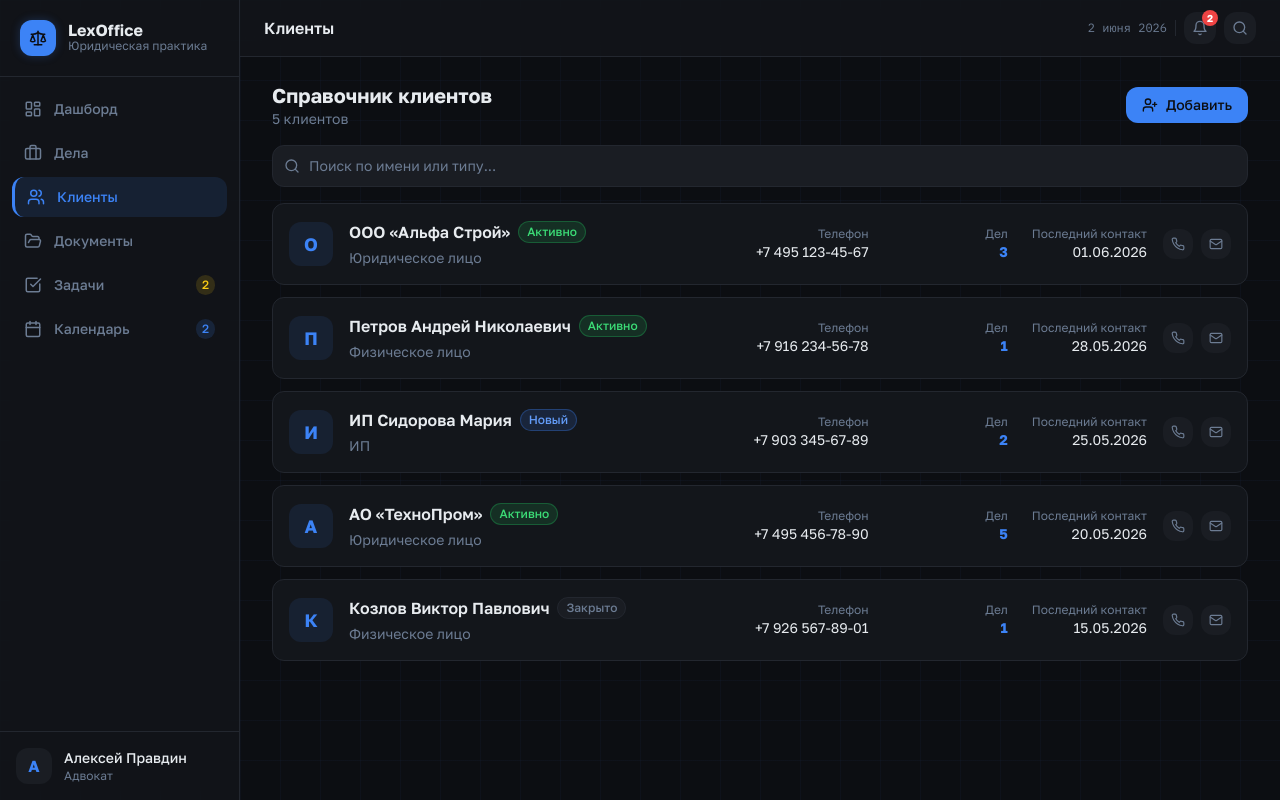
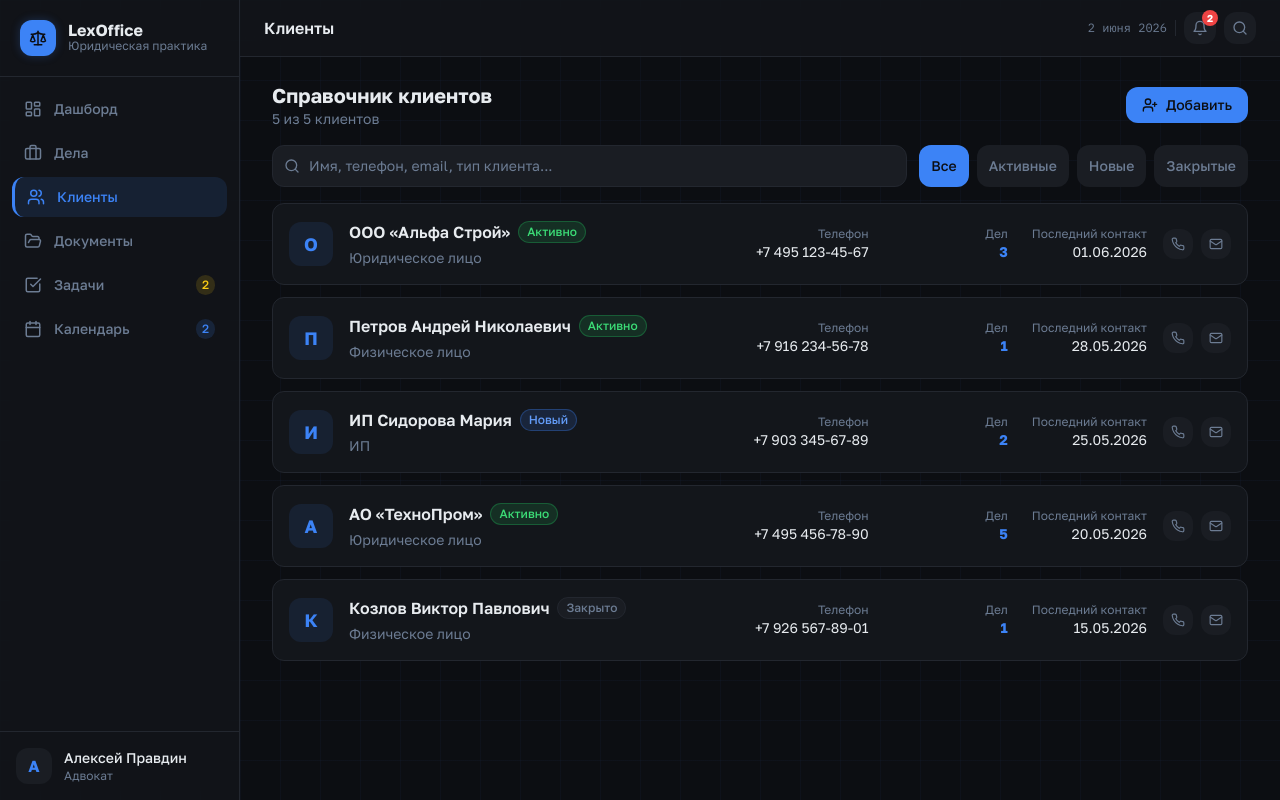
Before and after one commit to pr-poehali-dev/docflow-lawyer-assistant, a React (Vite) app: page / in a window 1280 px wide. Both pictures are taken after a click on the button "Клиенты". Built offline with nearby package versions, Linux system fonts and the light colour scheme.

Commit message:
feat: добавить поиск по клиентам

```diff
--- a/src/pages/Index.tsx
+++ b/src/pages/Index.tsx
@@ -273,34 +273,105 @@ const CasesSection = () => {
 };
 
 // ───────── Section: Clients ─────────
+const highlight = (text: string, query: string) => {
+  if (!query.trim()) return <>{text}</>;
+  const idx = text.toLowerCase().indexOf(query.toLowerCase());
+  if (idx === -1) return <>{text}</>;
+  return (
+    <>
+      {text.slice(0, idx)}
+      <mark className="bg-electric/30 text-electric rounded px-0.5">{text.slice(idx, idx + query.length)}</mark>
+      {text.slice(idx + query.length)}
+    </>
+  );
+};
+
 const ClientsSection = () => {
   const [search, setSearch] = useState("");
-  const filtered = CLIENTS.filter(c =>
-    c.name.toLowerCase().includes(search.toLowerCase()) ||
-    c.type.toLowerCase().includes(search.toLowerCase())
-  );
+  const [statusFilter, setStatusFilter] = useState("all");
+
+  const q = search.toLowerCase();
+  const filtered = CLIENTS.filter(c => {
+    const matchSearch = !q ||
+      c.name.toLowerCase().includes(q) ||
+      c.type.toLowerCase().includes(q) ||
+      c.phone.toLowerCase().includes(q) ||
+      c.email.toLowerCase().includes(q);
+    const matchStatus = statusFilter === "all" || c.status === statusFilter;
+    return matchSearch && matchStatus;
+  });
+
+  const statusFilters = [
+    { key: "all", label: "Все" },
+    { key: "active", label: "Активные" },
+    { key: "new", label: "Новые" },
+    { key: "closed", label: "Закрытые" },
+  ];
 
   return (
     <div className="space-y-4 animate-fade-in">
       <div className="flex items-center justify-between">
         <div>
           <h2 className="text-xl font-bold text-foreground">Справочник клиентов</h2>
-          <p className="text-sm text-muted-foreground">{CLIENTS.length} клиентов</p>
+          <p className="text-sm text-muted-foreground">
+            {filtered.length} из {CLIENTS.length} клиентов
+          </p>
         </div>
         <button className="flex items-center gap-2 px-4 py-2 bg-electric text-background rounded-lg text-sm font-medium hover:opacity-90 transition-opacity">
           <Icon name="UserPlus" size={16} />
           Добавить
         </button>
       </div>
-      <div className="relative">
-        <Icon name="Search" size={16} className="absolute left-3 top-1/2 -translate-y-1/2 text-muted-foreground" />
-        <input
-          value={search}
-          onChange={e => setSearch(e.target.value)}
-          placeholder="Поиск по имени или типу..."
-          className="w-full pl-9 pr-4 py-2.5 bg-surface-2 border border-border rounded-xl text-sm text-foreground placeholder:text-muted-foreground focus:outline-none focus:border-electric transition-colors"
-        />
+
+      {/* Search + filters */}
+      <div className="flex flex-col sm:flex-row gap-3">
+        <div className="relative flex-1">
+          <Icon name="Search" size={16} className="absolute left-3 top-1/2 -translate-y-1/2 text-muted-foreground" />
+          <input
+            value={search}
+            onChange={e => setSearch(e.target.value)}
+            placeholder="Имя, телефон, email, тип клиента..."
+            className="w-full pl-9 pr-9 py-2.5 bg-surface-2 border border-border rounded-xl text-sm text-foreground placeholder:text-muted-foreground focus:outline-none focus:border-electric transition-colors"
+          />
+          {search && (
+            <button
+              onClick={() => setSearch("")}
+              className="absolute right-3 top-1/2 -translate-y-1/2 text-muted-foreground hover:text-foreground transition-colors"
+            >
+              <Icon name="X" size={14} />
+            </button>
+          )}
+        </div>
+        <div className="flex gap-2">
+          {statusFilters.map(f => (
+            <button
+              key={f.key}
+              onClick={() => setStatusFilter(f.key)}
+              className={`px-3 py-2 rounded-xl text-sm font-medium transition-all whitespace-nowrap ${statusFilter === f.key ? "bg-electric text-background" : "bg-surface-2 text-muted-foreground hover:text-foreground"}`}
+            >
+              {f.label}
+            </button>
+          ))}
+        </div>
       </div>
+
+      {/* Empty state */}
+      {filtered.length === 0 && (
+        <div className="flex flex-col items-center justify-center py-16 text-center animate-fade-in">
+          <div className="w-14 h-14 rounded-2xl bg-surface-2 flex items-center justify-center mb-4">
+            <Icon name="SearchX" size={24} className="text-muted-foreground" />
+          </div>
+          <div className="text-foreground font-semibold mb-1">Клиенты не найдены</div>
+          <div className="text-sm text-muted-foreground">Попробуйте изменить запрос или сбросить фильтры</div>
+          <button
+            onClick={() => { setSearch(""); setStatusFilter("all"); }}
+            className="mt-4 px-4 py-2 bg-surface-2 rounded-xl text-sm text-muted-foreground hover:text-foreground transition-colors"
+          >
+            Сбросить фильтры
+          </button>
+        </div>
+      )}
+
       <div className="space-y-3">
         {filtered.map(client => (
           <div key={client.id} className="p-4 rounded-xl border border-border surface hover:border-electric/30 hover-scale cursor-pointer transition-colors">
@@ -310,10 +381,20 @@ const ClientsSection = () => {
               </div>
               <div className="flex-1 min-w-0">
                 <div className="flex items-center gap-2 mb-1">
-                  <h3 className="font-semibold text-foreground truncate">{client.name}</h3>
+                  <h3 className="font-semibold text-foreground truncate">{highlight(client.name, search)}</h3>
                   <StatusBadge status={client.status} />
                 </div>
-                <div className="text-sm text-muted-foreground">{client.type}</div>
+                <div className="text-sm text-muted-foreground">{highlight(client.type, search)}</div>
+                {search && (client.phone.toLowerCase().includes(q) || client.email.toLowerCase().includes(q)) && (
+                  <div className="flex gap-3 mt-1">
+                    {client.phone.toLowerCase().includes(q) && (
+                      <span className="text-xs text-muted-foreground">{highlight(client.phone, search)}</span>
+                    )}
+                    {client.email.toLowerCase().includes(q) && (
+                      <span className="text-xs text-muted-foreground">{highlight(client.email, search)}</span>
+                    )}
+                  </div>
+                )}
               </div>
               <div className="hidden lg:grid grid-cols-3 gap-6 text-right">
                 <div>
```
